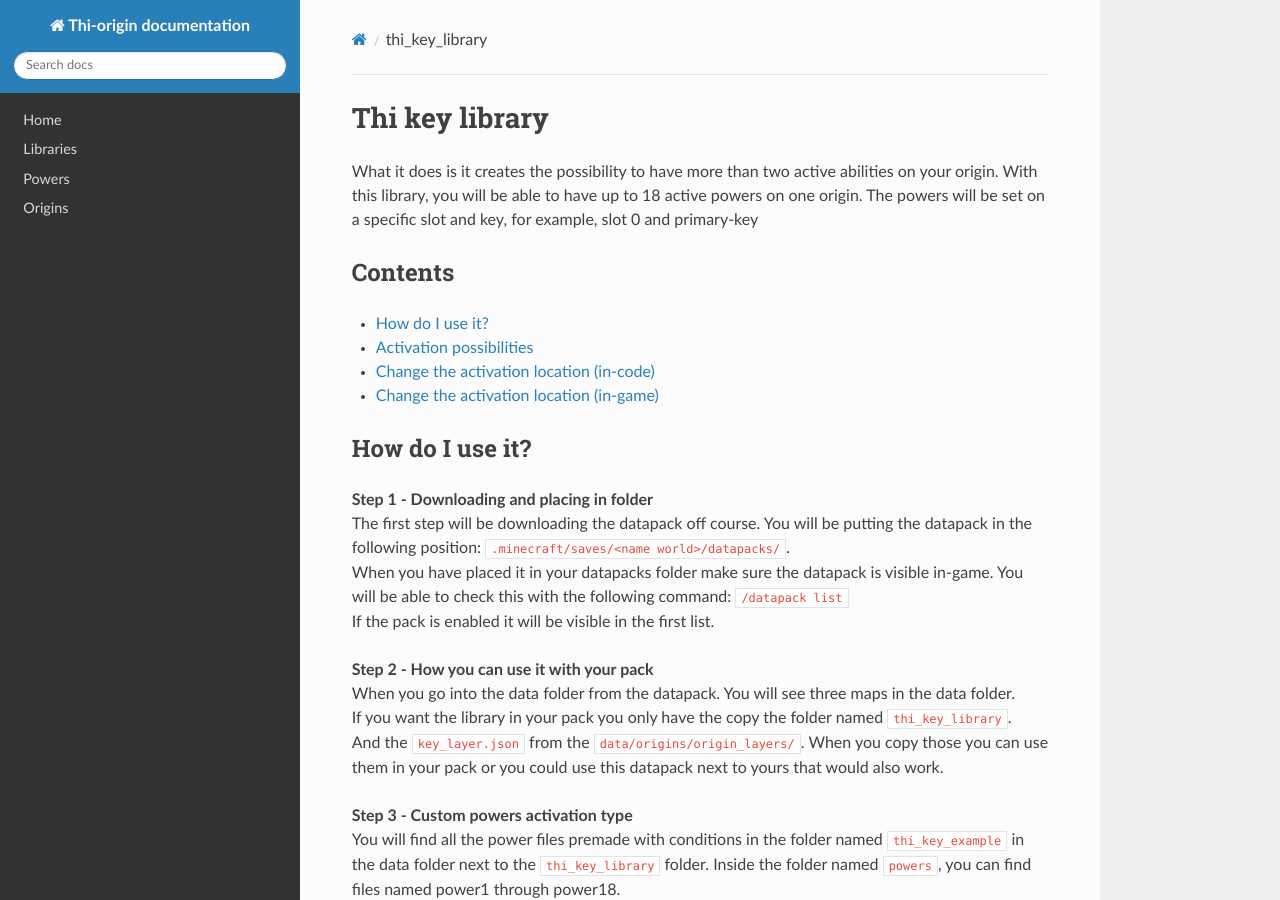
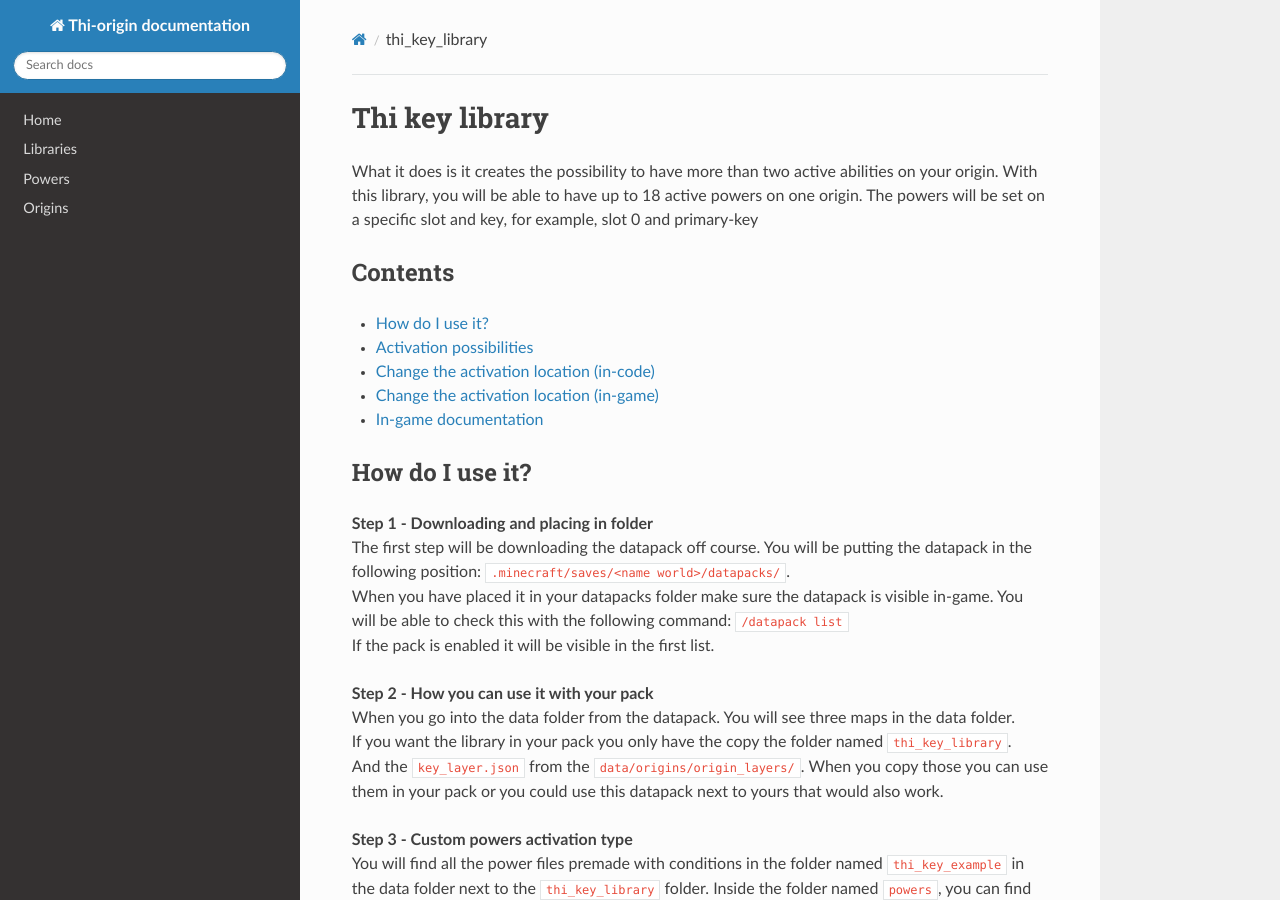
Before and after one commit to MisionThi/thi-origins-stuff, an MkDocs documentation site: the page built from docs/thi_key_library.md, in a window 1280 px wide and 900 px high. Built offline with MkDocs 1.6.1, drawn with Linux system fonts in a browser that asks for light colours; nearby versions of some CDN libraries; some of the changed text lies outside the part shown.

Commit message:
Update thi_key_library.md

```diff
--- a/docs/thi_key_library.md
+++ b/docs/thi_key_library.md
@@ -15,6 +15,7 @@ The powers will be set on a specific slot and key, for example, slot 0 and prima
 * [Activation possibilities](#activation-possibilities)
 * [Change the activation location (in-code)](#change-the-activation-location-in-code)
 * [Change the activation location (in-game)](#change-the-activation-location-in-game)
+* [In-game documentation](#in-game-documentation)
 
 
 
@@ -175,3 +176,6 @@ Crafting recipie for the the change book: <br />
 
 Change book: <br />
 ![Alt text](img/power_change.png "Optional title")
+<br />
+
+## In-game documentation
```
